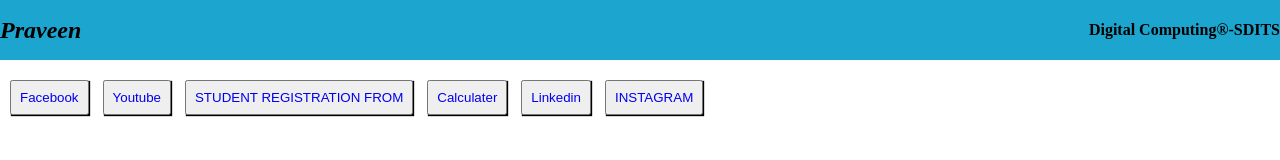
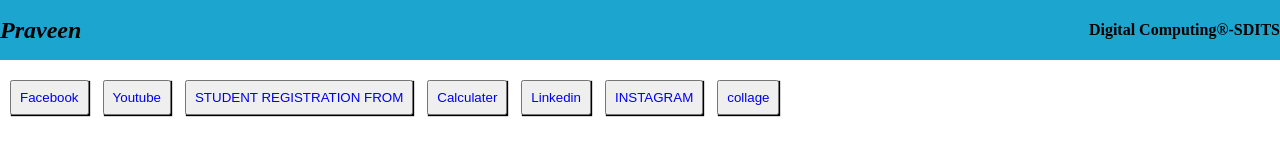
Before and after one commit to praveenbhusware/Digital_computing_task, a plain HTML site: page index.html in a window 1280 px wide. Drawn offline with Linux system fonts and the light colour scheme.

Commit message:
Update index.html

```diff
--- a/index.html
+++ b/index.html
@@ -51,6 +51,7 @@
       <button><a href="calculator.html">Calculater</a></button>
     <button><a href="Linked In.html">Linkedin</a></button>
     <button><a href="instagram.html">INSTAGRAM</a></button>
+    <button><a href="collage.html">collage</a></button>
 
 </body>
 </html>
```
